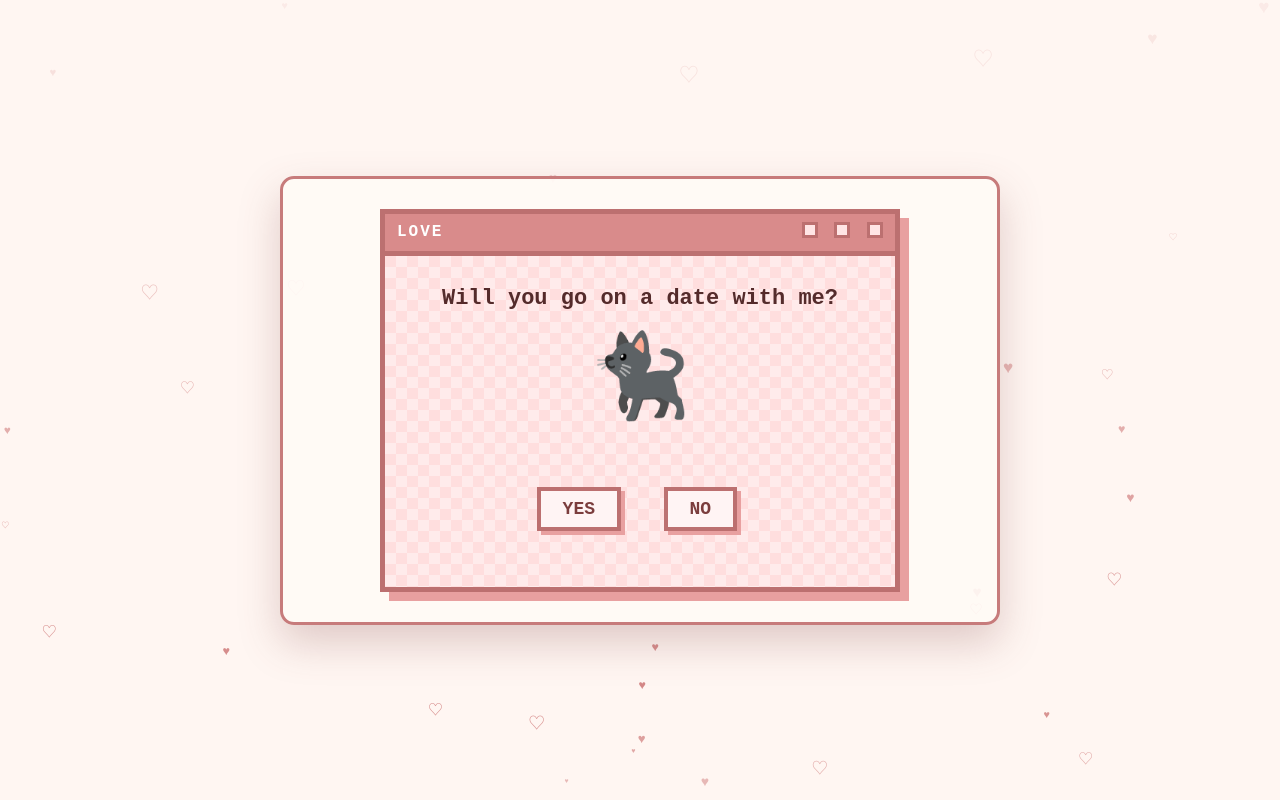
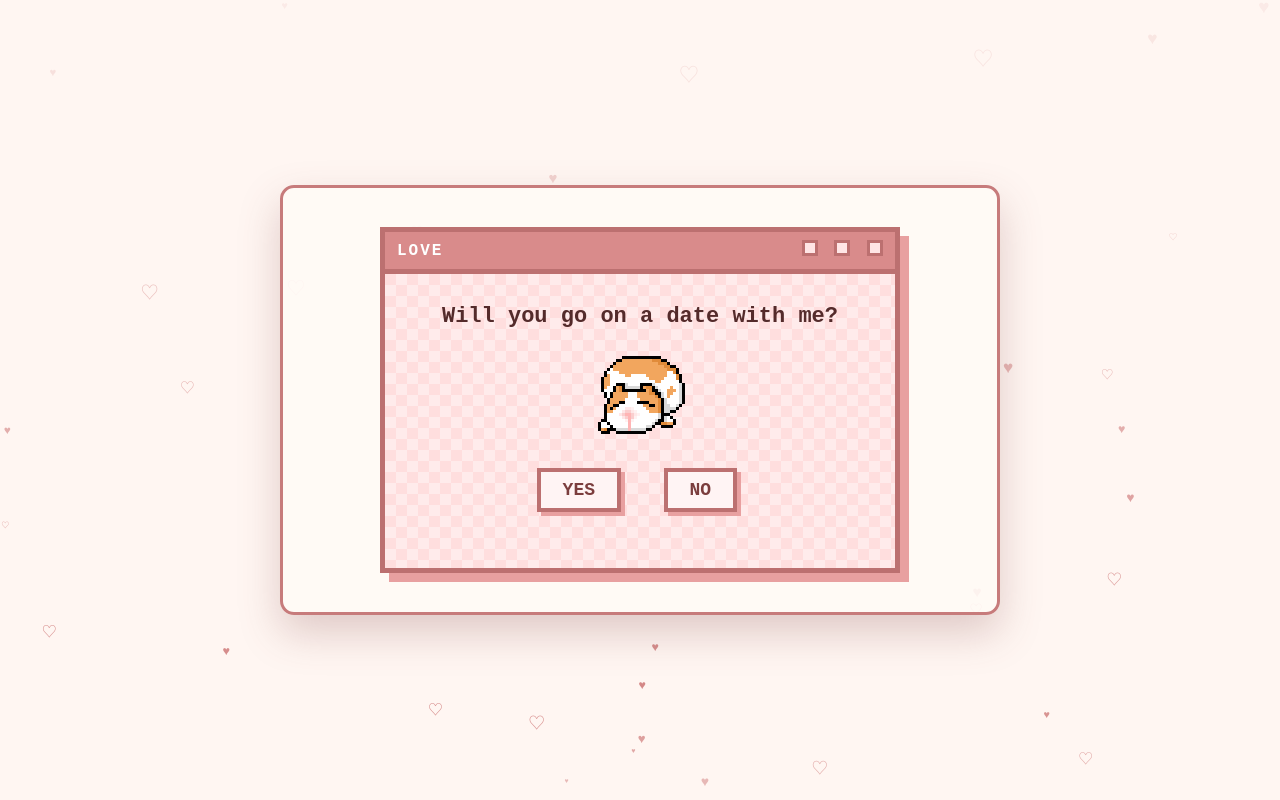
Before and after one commit to miinjudy/mini-web-games, a plain HTML site: page valentine-letter/index.html in a window 1280 px wide. Both pictures are taken after a click on the button "♡ Letter For You ♡". Drawn offline with Linux system fonts and the light colour scheme.

Commit message:
Update index.html

```diff
--- a/valentine-letter/index.html
+++ b/valentine-letter/index.html
@@ -319,7 +319,7 @@
         <div class="letter-content">
           <h1>Will you go on a date with me?</h1>
 
-          <div class="cat">🐈‍⬛</div>
+          <img src="./guinea.gif" class="guinea-img" alt="guinea pig">
 
           <div class="buttons" id="buttonArea">
             <button class="btn yes-btn" id="yesBtn">YES</button>
@@ -332,7 +332,7 @@
     <section class="final-screen" id="finalScreen">
       <div class="final-card">
         <h2>Yippeeee!</h2>
-        <div class="final-cat">🐈‍⬛💗</div>
+        <img src="./guinea.gif" class="final-guinea-img" alt="guinea pig">
 
         <div class="date-text">
           <p><strong>Date:</strong> 이번 주말</p>
```
